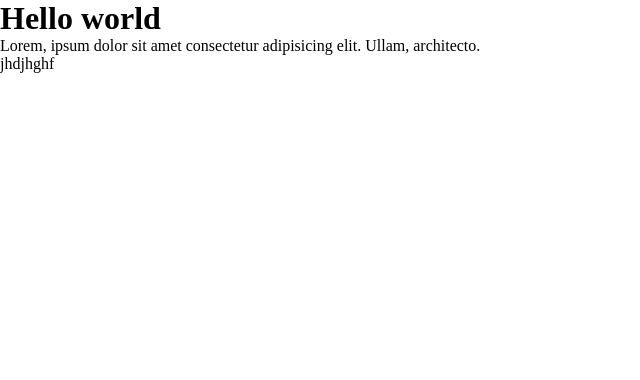
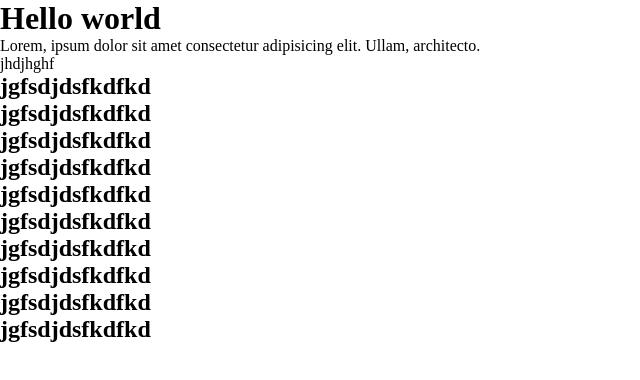
Before and after one commit to ahmad8798/fsd40git, a plain HTML site: page index.html in a window 1280 px wide. Shown: the whole page, without its empty margins (0-640 px from the left). Drawn offline with Linux system fonts and the light colour scheme.

Commit message:
some irrelavent h2 tags are being added in index file

```diff
--- a/index.html
+++ b/index.html
@@ -10,5 +10,16 @@
     <h1>Hello world</h1>
     <p>Lorem, ipsum dolor sit amet consectetur adipisicing elit. Ullam, architecto.</p>
     jhdjhghf
+
+    <h2>jgfsdjdsfkdfkd</h2>
+    <h2>jgfsdjdsfkdfkd</h2>
+    <h2>jgfsdjdsfkdfkd</h2>
+    <h2>jgfsdjdsfkdfkd</h2>
+    <h2>jgfsdjdsfkdfkd</h2>
+    <h2>jgfsdjdsfkdfkd</h2>
+    <h2>jgfsdjdsfkdfkd</h2>
+    <h2>jgfsdjdsfkdfkd</h2>
+    <h2>jgfsdjdsfkdfkd</h2>
+    <h2>jgfsdjdsfkdfkd</h2>
 </body>
 </html>
```
